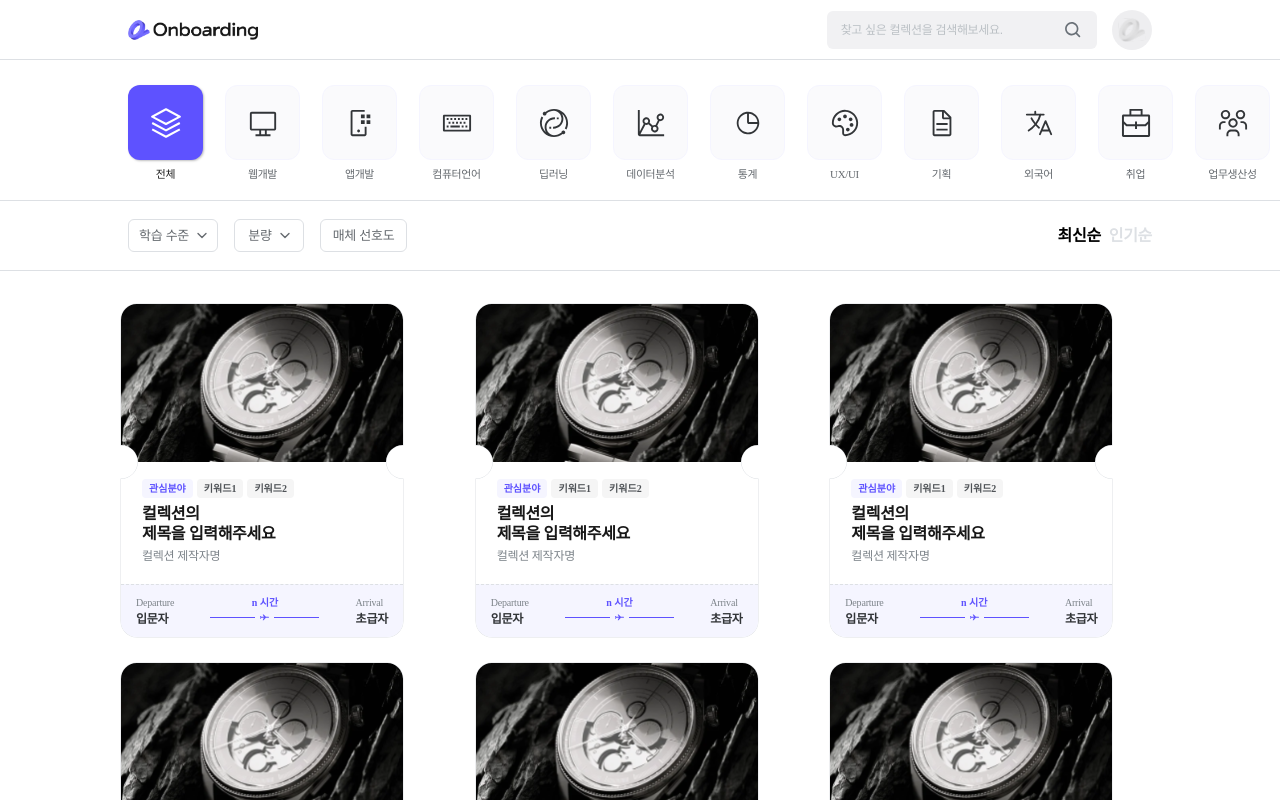
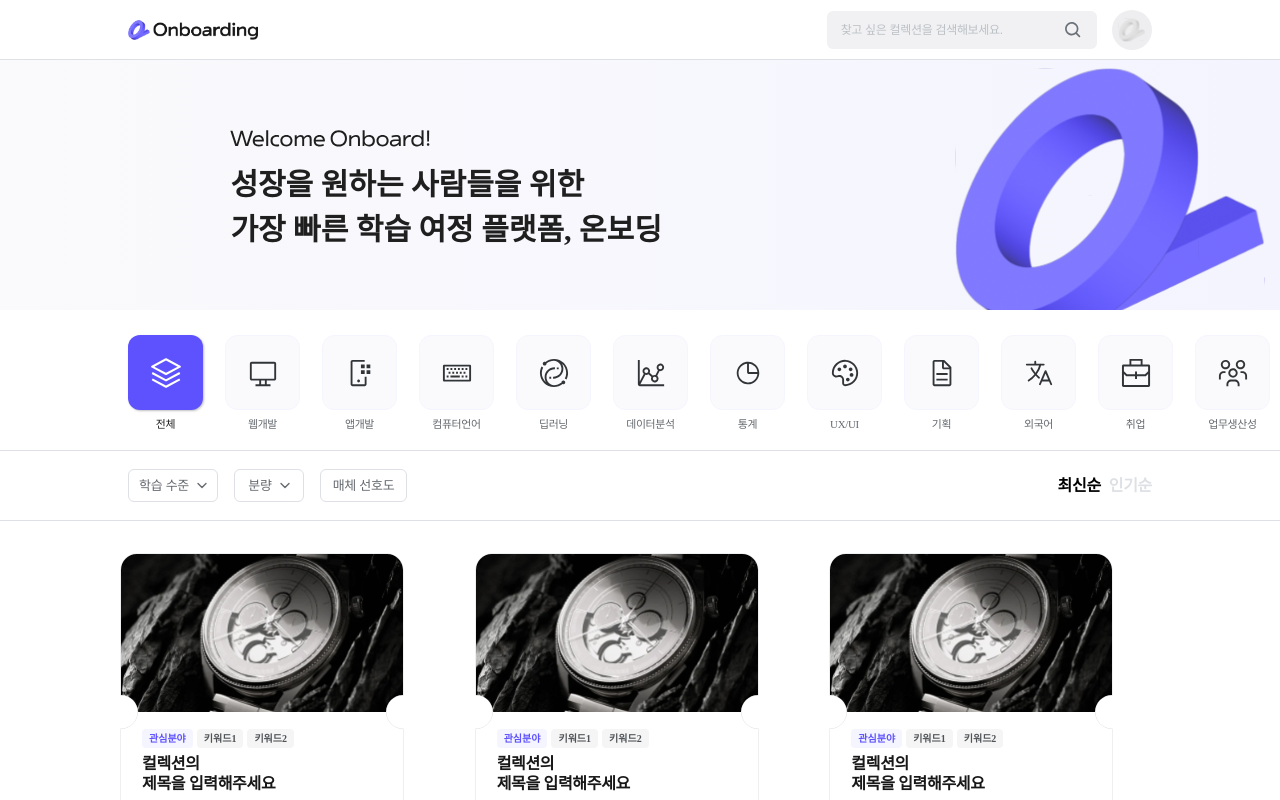
Before and after one commit to TeamLearningFlow/LearningFlow-FE, a Next.js app: page /search in a window 1280 px wide. Shown: the top 800 px of the page. Built offline with nearby package versions, Linux system fonts and the light colour scheme.

Commit message:
feat: 검색 페이지 배너 추가

```diff
--- /dev/null
+++ b/src/components/search/searchBanner.tsx
@@ -0,0 +1,116 @@
+import React from 'react';
+import styled from 'styled-components';
+import Image from 'next/image';
+import BannerText from '../../assets/bannerText.svg';
+import PrevArrowImage from '../../assets//left_arrow_ic.svg';
+import NextArrowImage from '../../assets/right_arrow_ic.svg';
+import LogoMark from '../../assets/logoMark.svg';
+
+const BannerWrapper = styled.div`
+  width: 100vw;
+  height: 250px;
+  padding: 0 10%;
+  background: linear-gradient(90deg,rgba(250, 250, 252, 1),rgba(244, 244, 255, 1));
+  display: flex;
+  align-items: center;
+  justify-content: center;
+  overflow: hidden;
+  position: relative;
+
+  @media (max-width: 480px) {
+    height: 22vh;
+  }
+`;
+
+const LogoWrapper = styled.div`
+  position: absolute;
+  top: 14%;
+  right: 16%;
+  transform: translateY(-50%);
+  width: 120px;
+  height: 120px;
+  pointer-events: none;
+
+  @media (max-width: 850px) {
+    top: 4%;
+    right: 28%;
+    width: 60px;
+    height: 60px;
+  }
+
+  @media (max-width: 560px) {
+    width: 60px;
+    height: 60px;
+  }
+`;
+
+
+const Slide = styled.div`
+  display: flex;
+  flex-direction: column;
+  justify-content: center;
+  width: 100%;
+  max-width: 100%;
+  height: 100%;
+  margin-left: 10%;
+
+  @media (max-width: 480px) {
+    margin-left: 0;
+    padding: 0 5%;
+  }
+`;
+
+const TextWrapper = styled.div`
+  color: rgba(31, 31, 31, 1);
+  font-size: 30px;
+  font-weight: 600;
+  line-height: 1.5em;
+  justify-content: center;
+
+  @media (max-width: 850px) {
+    font-size: 23px;
+  }
+
+  @media (max-width: 560px) {
+    font-size: 4vw;
+  }
+`;
+
+const ImageWrapper = styled.div`
+  position: relative;
+  width: 200px;
+  height: 40px;
+  margin-bottom: 0.4vh;
+
+  @media (max-width: 850px) {
+    width: 180px;
+    height: 30px;
+    margin-bottom: 0.2vh;
+  }
+
+  @media (max-width: 560px) {
+    width: 130px;
+    height: 25px;
+  }
+`;
+
+const Banner: React.FC = () => {
+
+  return (
+    <BannerWrapper>
+      <LogoWrapper>
+        <Image src={LogoMark} alt="Logo Mark" width={310} height={310} />
+      </LogoWrapper>
+          <Slide>
+            <ImageWrapper>
+              <Image src={BannerText} alt="Banner Text" fill style={{ objectFit: 'contain' }} />
+            </ImageWrapper>
+            <TextWrapper>
+              성장을 원하는 사람들을 위한<br />가장 빠른 학습 여정 플랫폼, 온보딩
+            </TextWrapper>
+          </Slide>
+    </BannerWrapper>
+  );
+};
+
+export default Banner;
--- a/src/pages/search.tsx
+++ b/src/pages/search.tsx
@@ -1,5 +1,6 @@
 import React from 'react';
 import Header from '../components/searchHeader';
+import Banner from '../components/search/searchBanner';
 import CategoryList from '../components/search/categoryList';
 import BoardingPass from '../components/search/boardingPass';
 import Filters from '../components/search/filters';
@@ -18,6 +19,7 @@ const SearchPage: React.FC = () => {
   return (
     <>
       <Header />
+      <Banner />
         <div>
           <CategoryList />
           <Filters />
```
